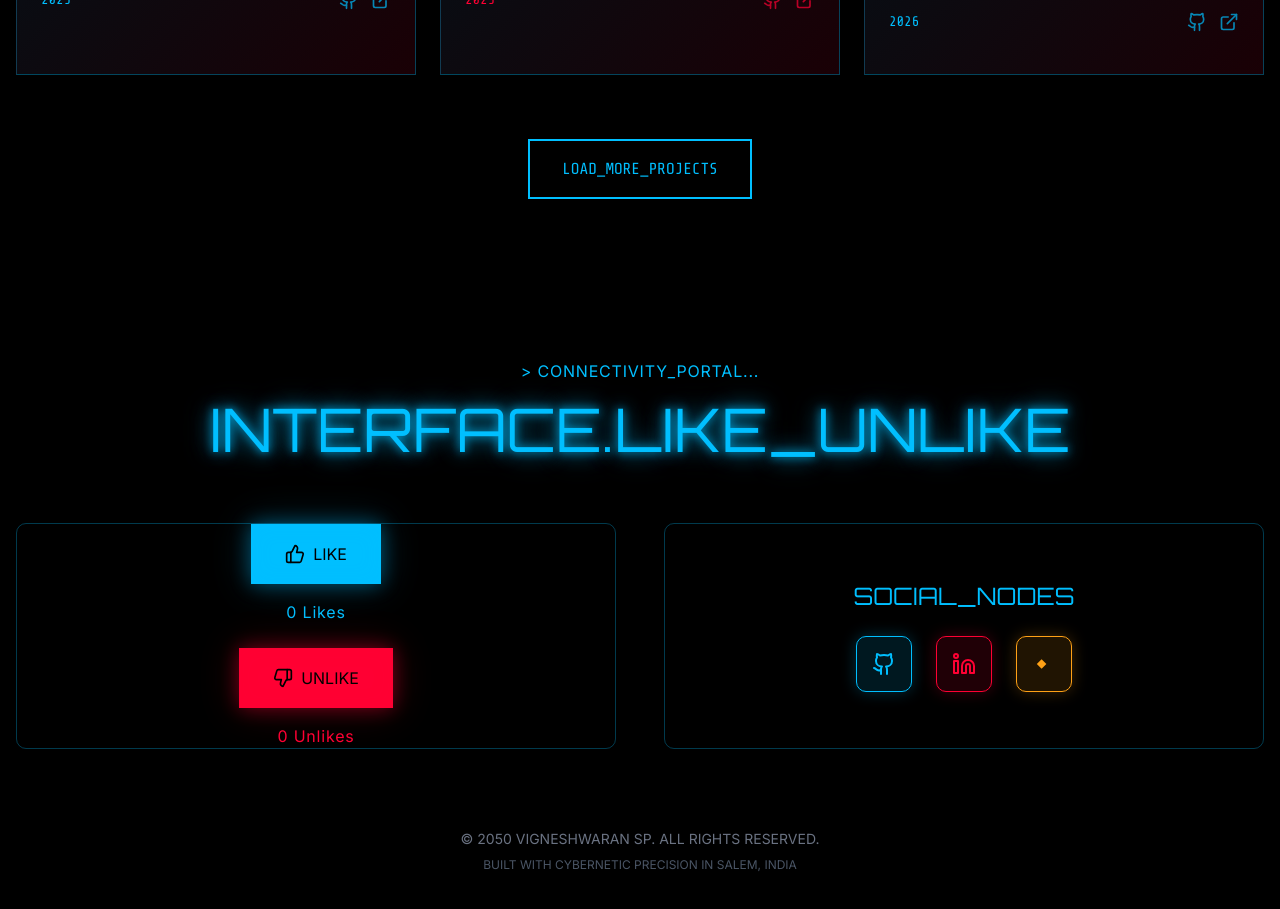
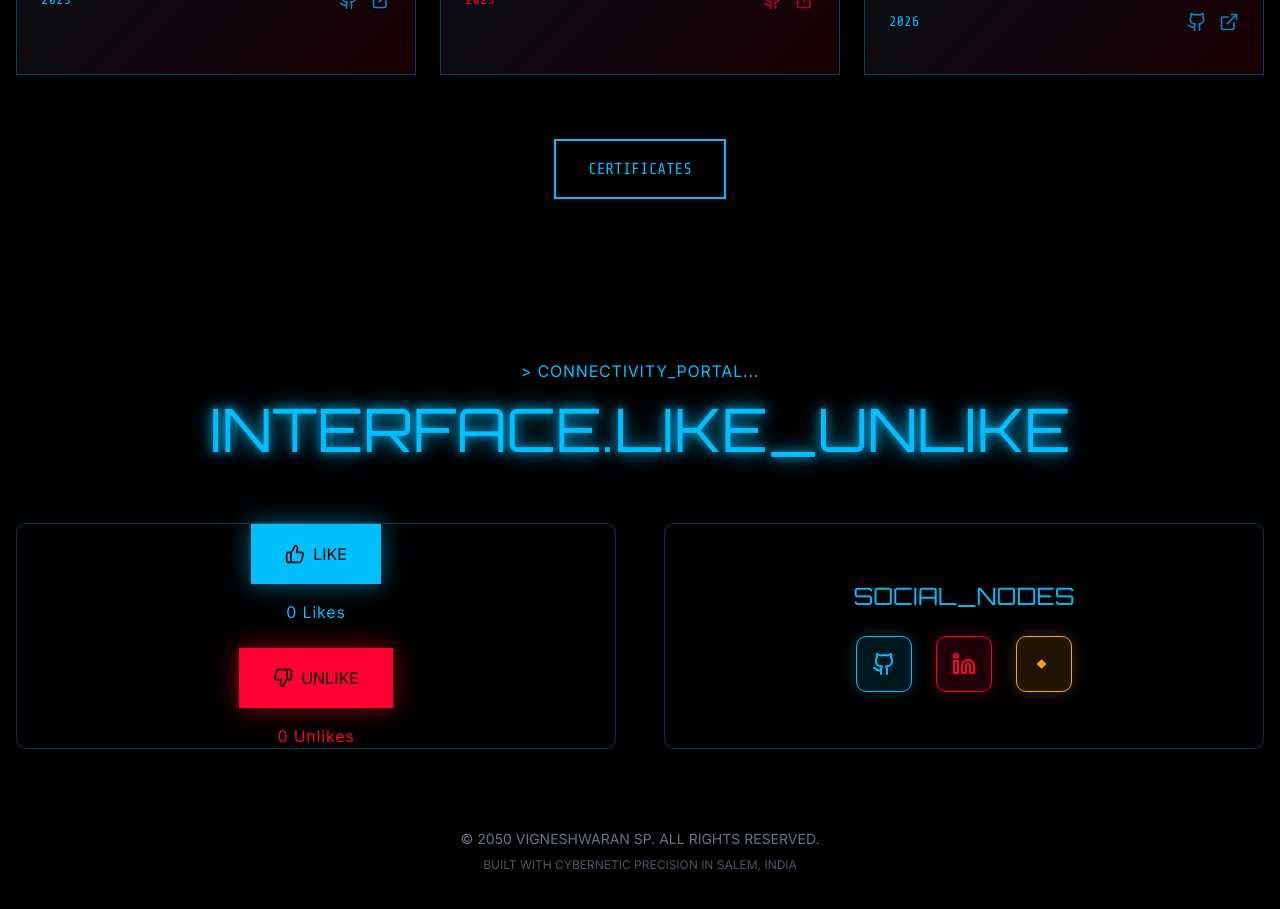
Before and after one commit to vigneshwaransp/vicky, a React (Vite) app: page / in a window 1280 px wide. Shown: the part 5500-6409 px from the top of the page. Built offline with nearby package versions, Linux system fonts and the light colour scheme.

Commit message:
changes made

```diff
--- a/src/components/Projects.tsx
+++ b/src/components/Projects.tsx
@@ -266,15 +266,4 @@ export function Projects() {
           <motion.button
             className="px-8 py-4 border-2 border-[#00BFFF] text-[#00BFFF] hover:bg-[#00BFFF]/10 transition-all font-['Share_Tech_Mono']"
             whileHover={{
-              scale: 1.05,
-              boxShadow: '0 0 30px rgba(0, 191, 255, 0.4)',
-            }}
-            whileTap={{ scale: 0.95 }}
-          >
-            LOAD_MORE_PROJECTS
-          </motion.button>
-        </motion.div>
-      </div>
-    </section>
-  );
-}
+scale: 1.05, boxShadow: '0 0 30px rgba(0, 191, 255, 0.4)', }} whileTap={{ scale: 0.95 }} onClick={() => window.location.href = 'https://goder.lovable.app/'} > CERTIFICATES </motion.button> </motion.div> </div> </section> ); }
```
